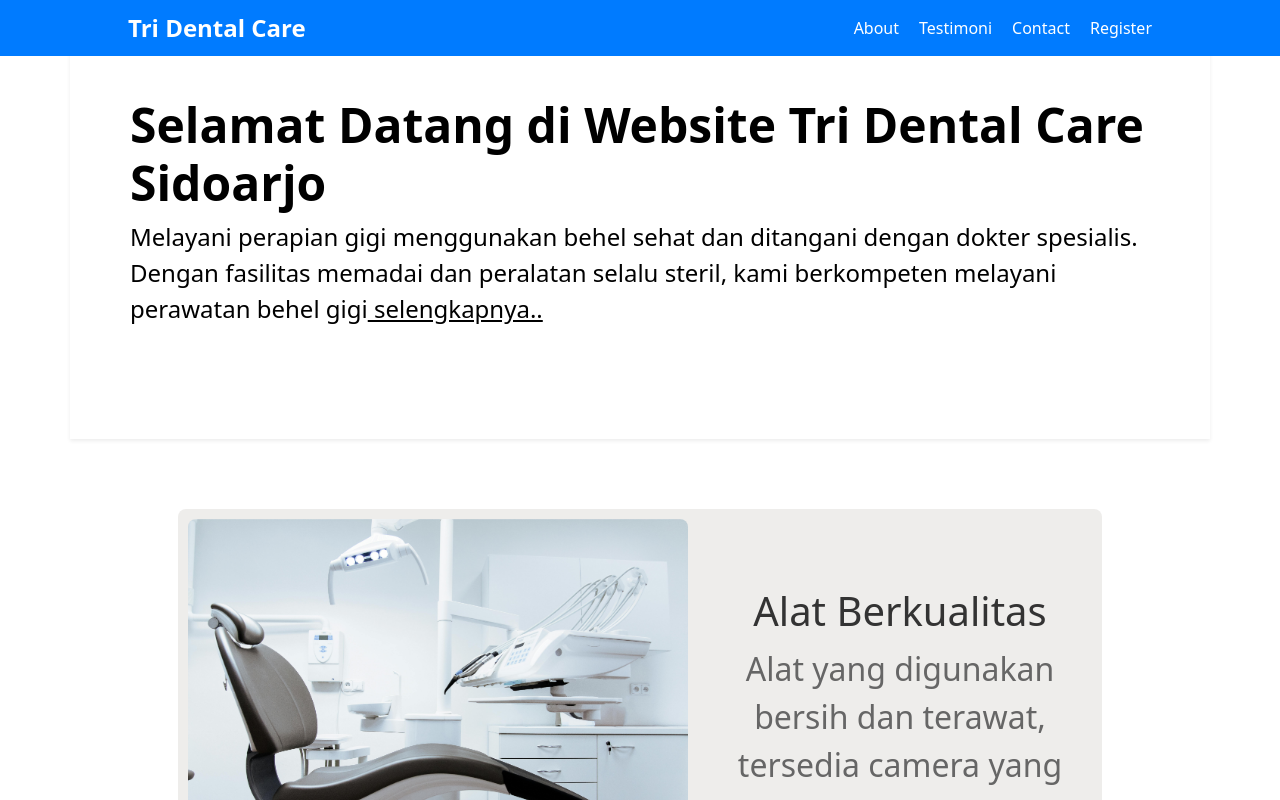
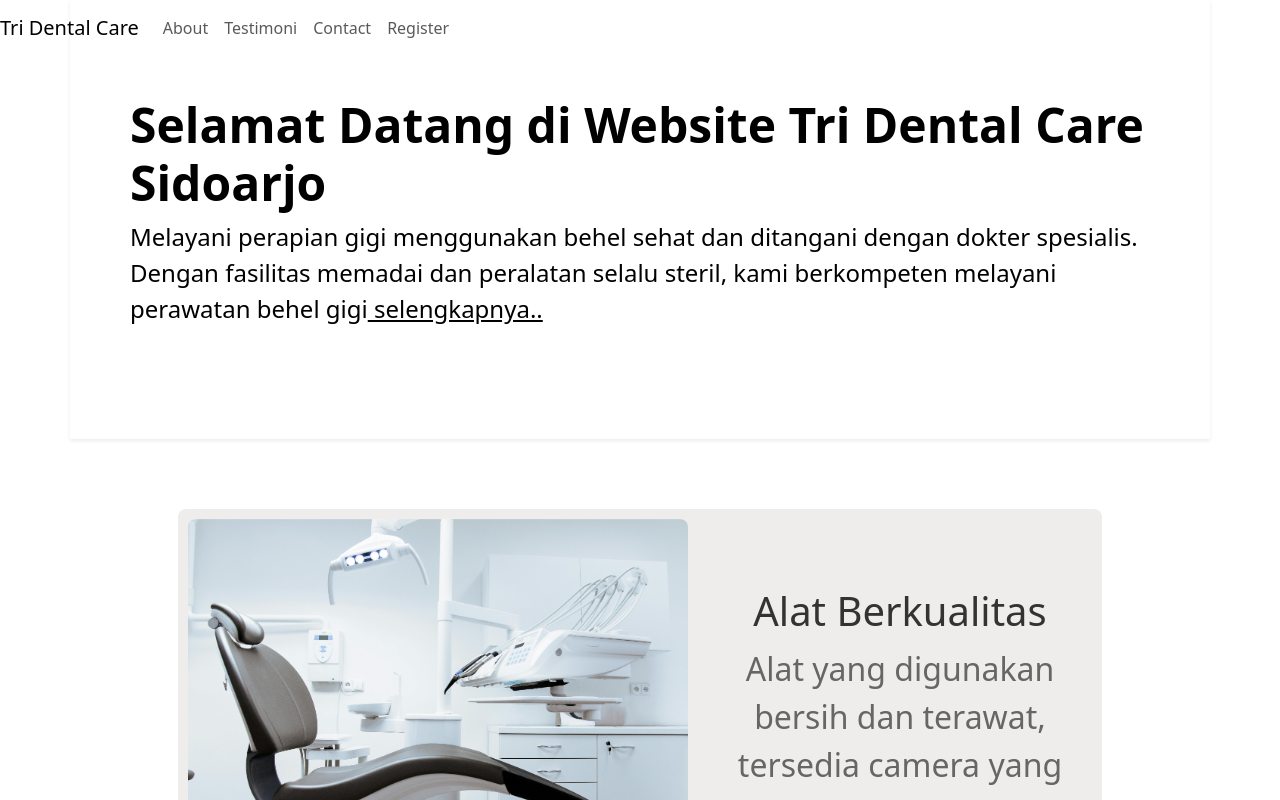
Before and after one commit to alrazak/frontend-react-tridentalcare, a React (Vite) app: page / in a window 1280 px wide. Shown: the top 800 px of the page. Built offline with nearby package versions, Linux system fonts and the light colour scheme.

Commit message:
put: styling navbar

```diff
--- a/src/components/navbar/Navbar.jsx
+++ b/src/components/navbar/Navbar.jsx
@@ -1,57 +1,50 @@
 import React from 'react';
+import { Navbar, Nav } from 'react-bootstrap';
 
 function CustomNavbar() {
   return (
-    <nav style={styles.navbar}>
-      <div style={styles.navbarBrand}>
-        <a href="#home" style={styles.brandLink}>Tri Dental Care</a>
-      </div>
-      <ul style={styles.navLinks}>
-        <li style={styles.navItem}><a href="#about" style={styles.navLink}>About</a></li>
-        <li style={styles.navItem}><a href="#testimonial" style={styles.navLink}>Testimoni</a></li>
-        <li style={styles.navItem}><a href="#contact" style={styles.navLink}>Contact</a></li>
-        <li style={styles.navItem}><a href="#register" style={styles.navLink}>Register</a></li>
-      </ul>
-    </nav>
+    <>
+      <Navbar className="navbar-custom" expand="lg" fixed="top">
+        <Navbar.Brand href="#home">Tri Dental Care</Navbar.Brand>
+        <Navbar.Toggle aria-controls="basic-navbar-nav" />
+        <Navbar.Collapse id="basic-navbar-nav">
+          <Nav className="ml-auto nav-items">
+            <Nav.Link href="#about">About</Nav.Link>
+            <Nav.Link href="#testimonial">Testimoni</Nav.Link>
+            <Nav.Link href="#contact">Contact</Nav.Link>
+            <Nav.Link href="#register">Register</Nav.Link>
+          </Nav>
+        </Navbar.Collapse>
+      </Navbar>
+
+      <style jsx>{`
+        .navbar-custom {
+          background-color: #007bff !important;
+          padding: 0 10%;
+        }
+
+        .navbar-custom .navbar-brand {
+          font-size: 1.5em;
+          font-weight: bold;
+          color: #fff !important;
+        }
+
+        .navbar-custom .nav-items {
+          margin-left: auto;
+          margin-right: 0;
+        }
+
+        .navbar-custom .nav-link {
+          font-size: 1em;
+          color: #fff !important;
+        }
+
+        .navbar-custom .nav-link:hover {
+          color: #ddd !important;
+        }
+      `}</style>
+    </>
   );
 }
 
-const styles = {
-  navbar: {
-    display: 'flex',
-    justifyContent: 'space-between',
-    alignItems: 'center',
-    padding: '10px 10%',
-    backgroundColor: '#007bff',
-    color: '#fff',
-    position: 'fixed',
-    width: '100%',
-    top: 0,
-    zIndex: 1000,
-    boxSizing: 'border-box',
-  },
-  navbarBrand: {
-    fontSize: '1.5em',
-    fontWeight: 'bold',
-  },
-  brandLink: {
-    color: '#fff',
-    textDecoration: 'none',
-  },
-  navLinks: {
-    display: 'flex',
-    listStyle: 'none',
-    margin: 0,
-    padding: 0,
-  },
-  navItem: {
-    marginLeft: '20px',
-  },
-  navLink: {
-    color: '#fff',
-    textDecoration: 'none',
-    fontSize: '1em',
-  },
-};
-
 export default CustomNavbar;
```
